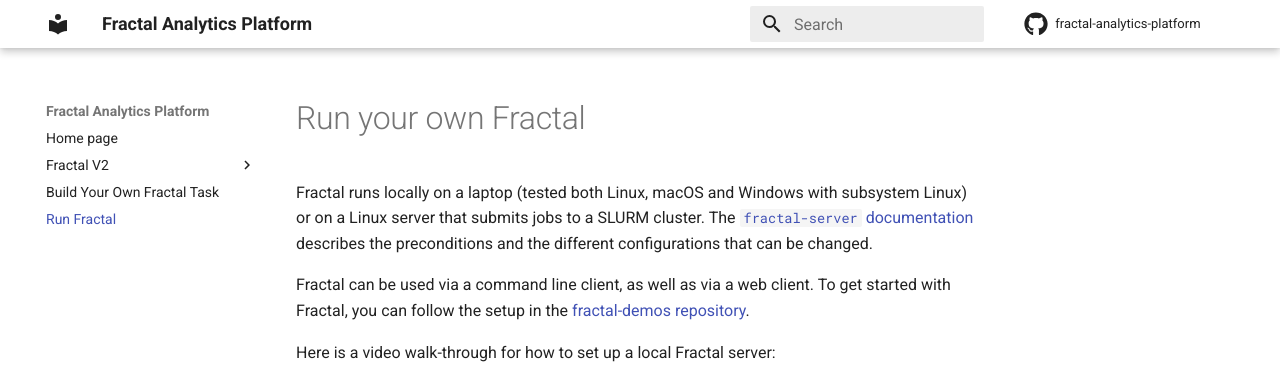
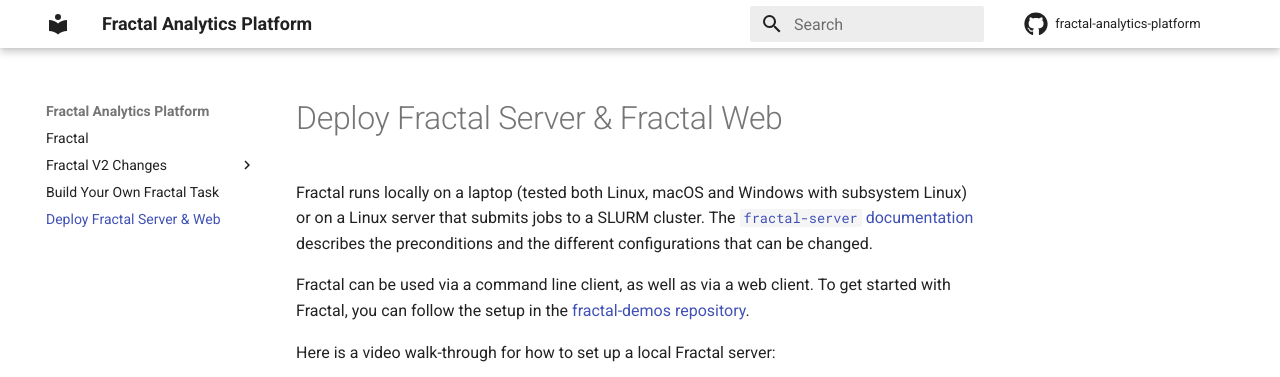
Before and after one commit to fractal-analytics-platform/fractal-analytics-platform.github.io, an MkDocs documentation site: the page built from docs/run_fractal.md, in a window 1280 px wide and 900 px high, cut to the strip 0-377 px from the top of the window. Built offline with MkDocs 1.6.1 and Material for MkDocs 9.7.7, drawn with Linux system fonts in a browser that asks for light colours.

Commit message:
Update page titles

```diff
--- a/docs/run_fractal.md
+++ b/docs/run_fractal.md
@@ -1,4 +1,4 @@
-# Run your own Fractal
+# Deploy Fractal Server & Fractal Web
 
 Fractal runs locally on a laptop (tested both Linux, macOS and Windows with subsystem Linux) or on a Linux server that submits jobs to a SLURM cluster. The [`fractal-server` documentation](https://fractal-analytics-platform.github.io/fractal-server/) describes the preconditions and the different configurations that can be changed.
 
--- a/mkdocs.yml
+++ b/mkdocs.yml
@@ -40,10 +40,10 @@ plugins:
 
 
 nav:
-  - Home page: index.md
-  - Fractal V2: version_2/
+  - Fractal: index.md
+  - Fractal V2 Changes: version_2/
   - Build Your Own Fractal Task: build_your_own_fractal_task.md
-  - Run Fractal: run_fractal.md
+  - Deploy Fractal Server & Web: run_fractal.md
 
 # Include some page, without including them in the ToC
 # not_in_nav: something.md
```
